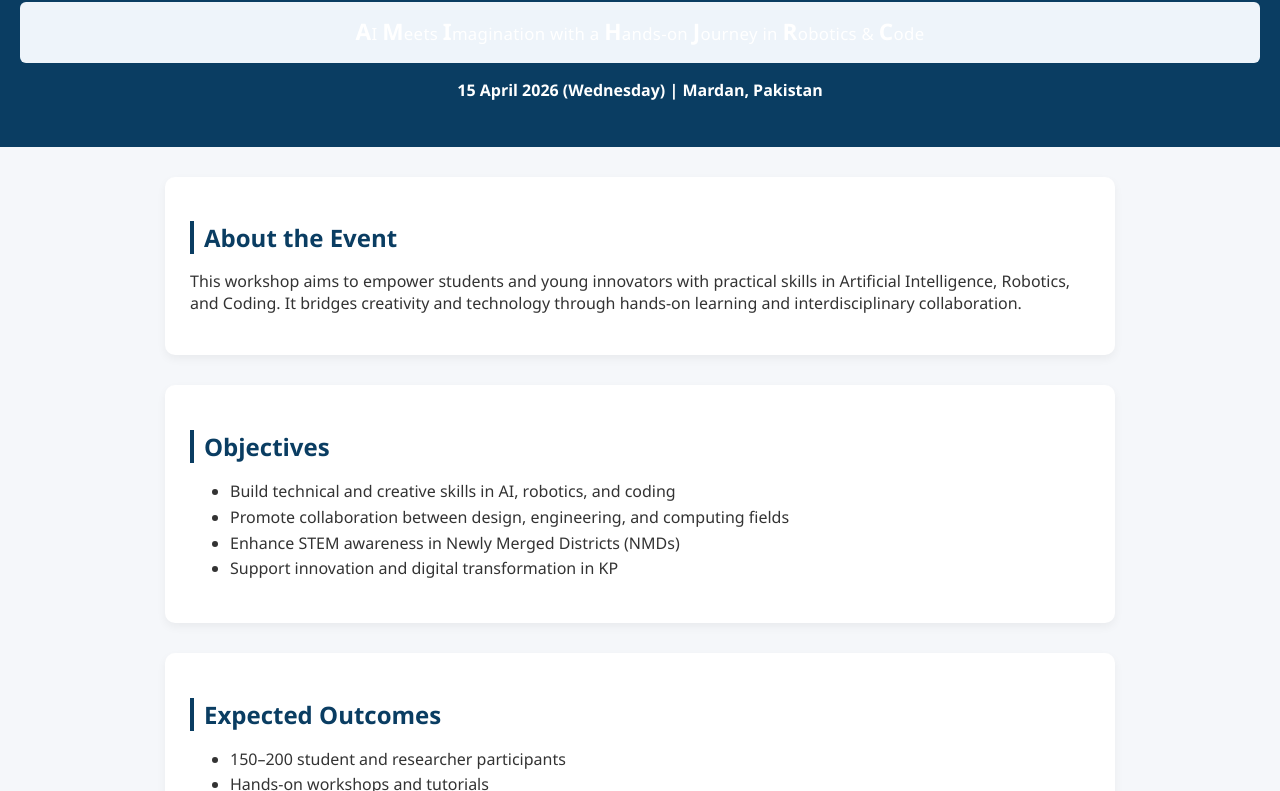
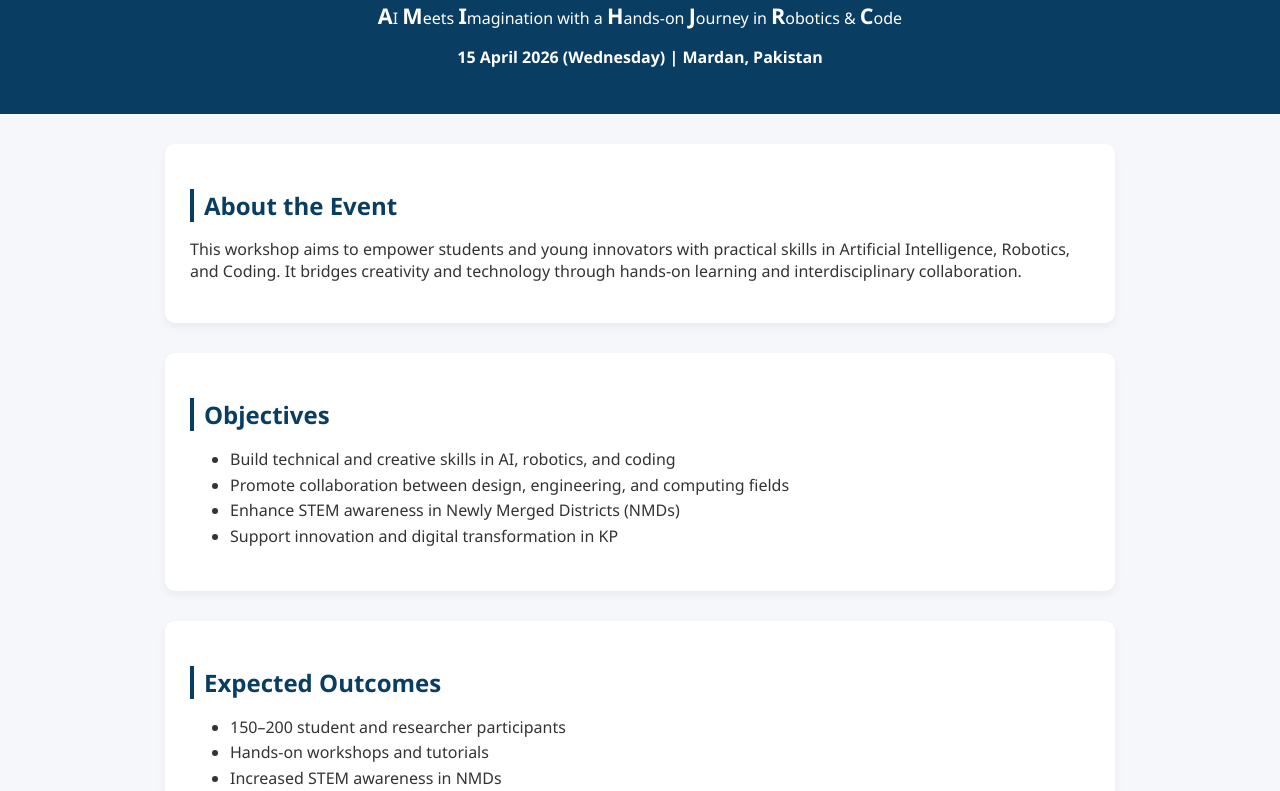
Before and after one commit to mirfanud/mirfanud.github.io, a plain HTML site: page ami-hjrc2026.html in a window 1280 px wide. Shown: the part 109-900 px from the top of the page. Drawn offline with Linux system fonts and the light colour scheme.

Commit message:
Remove tagline styling and update header paragraph

```diff
--- a/ami-hjrc2026.html
+++ b/ami-hjrc2026.html
@@ -184,11 +184,7 @@
     margin:5px 0;
 }
 
-.tagline{
-    font-size: 1.05em;
-    line-height: 1.6;
-    letter-spacing: 0.3px;
-}
+
 
 .acronym{
     font-size: 1.35em;
@@ -203,7 +199,7 @@
 
 <header>
     <h1>AMI-HJRC 2026</h1>
-    <p class="tagline">
+    <p>
         <span class="acronym">A</span>I
         <span class="acronym">M</span>eets
         <span class="acronym">I</span>magination with a
```
